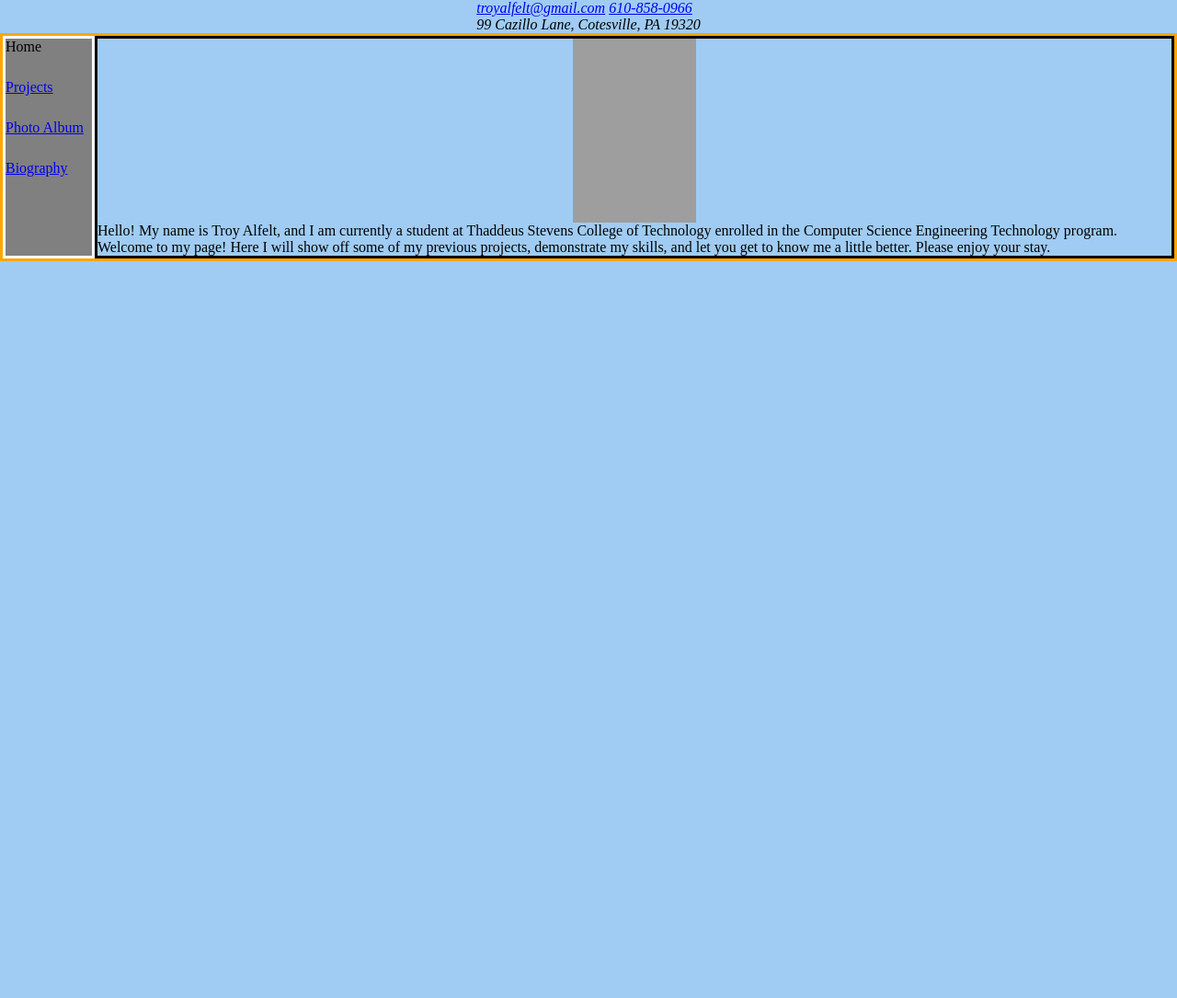
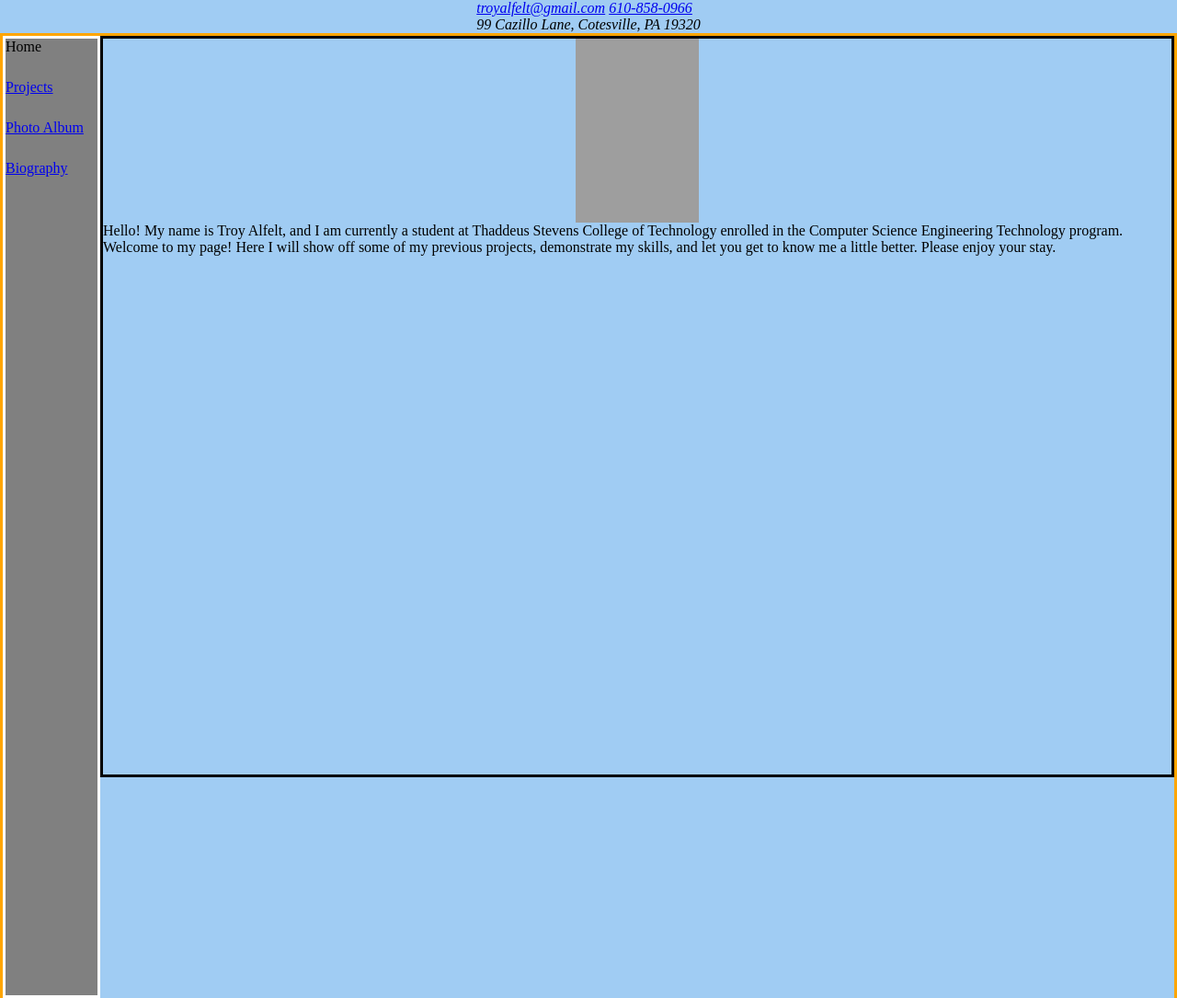
Before and after one commit to troyalfelt/troyalfelt.github.io, a plain HTML site: page index.html in a window 1280 px wide. Shown: the whole page at 92% size. Before the commit the page ends 800 px from the top, so only its background shows below. Drawn offline with Linux system fonts and the light colour scheme; grey boxes are pictures that could not be loaded.

Commit message:
finalized responsive design

```diff
--- a/assets/style.css
+++ b/assets/style.css
@@ -1,15 +1,15 @@
 * {
   margin: 0;
   padding: 0;
-  box-sizing: border-box;
+
 }
 html {
-  min-height: 100%;
+  min-height: 100% !important;
   height: stretch;
 }
 body {
   display: flex;
-  min-height: 100%;
+  min-height: 100% !important;
   height: 100%;
   width: 100%;
   flex-direction: column;
@@ -80,12 +80,15 @@ nav {
 
 }
 
-@media only screen and (min-width: 601px) {
+@media only screen and (min-width: 550px) {
+  .subdiv {
+    height: 100vh;
+  }
   .superdiv {
     display: flex;
     flex-direction: row;
     justify-content: flex-start;
-    min-height: 100%;
+    min-height: 100% !important;
     height: stretch;
     align-items: stretch;
 
@@ -122,3 +125,11 @@ nav {
     color: black;
     text-decoration: none;
   }
+@media only screen and (min-width: 900px) {
+  aside {
+    height: 130vh;
+  }
+  superdiv {
+    height: 100vh;
+  }
+}
```
